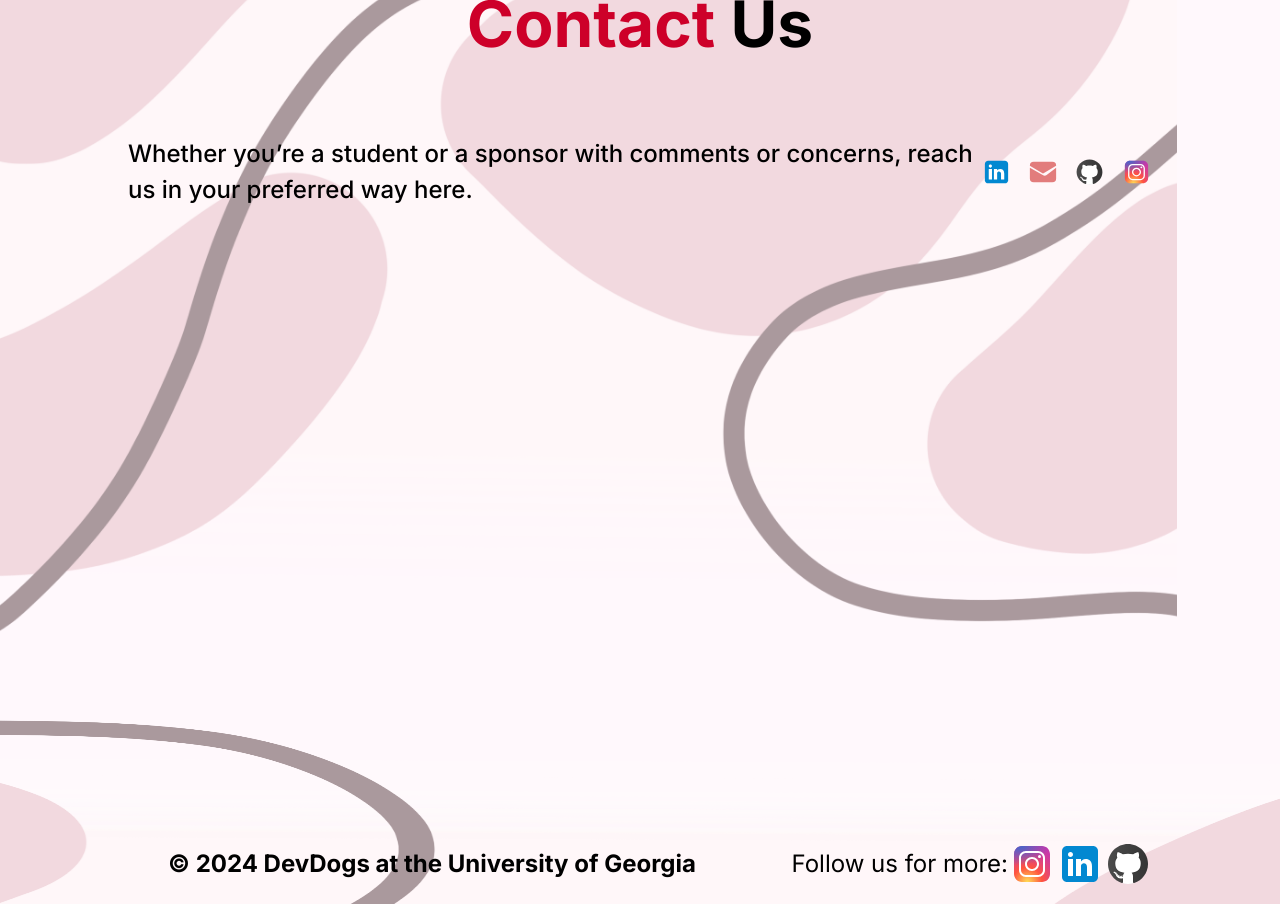
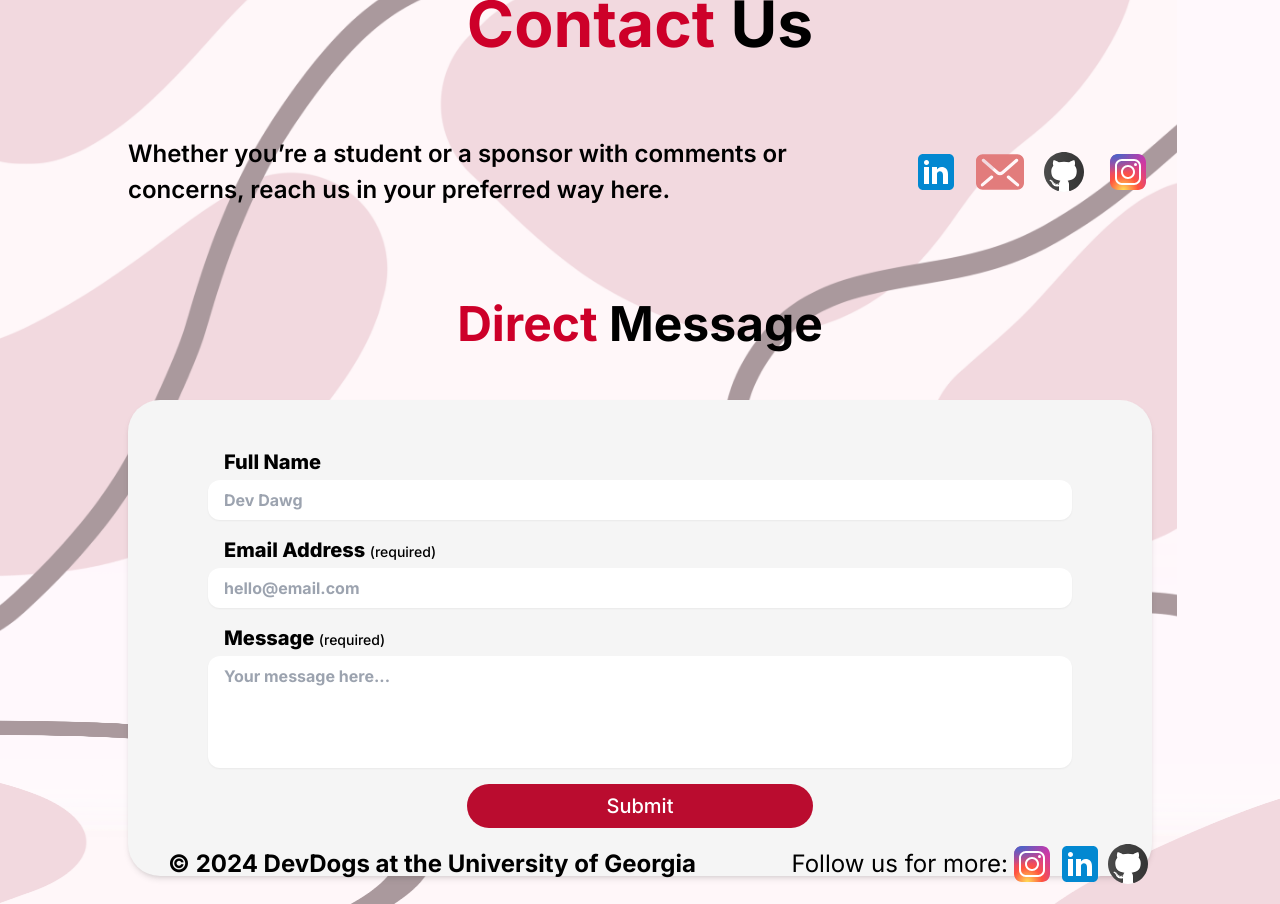
Before and after one commit to DevDogs-UGA/DevDogs-Website, a Next.js app: page /contact in a window 1280 px wide. Shown: the part 240-1144 px from the top of the page. Built offline with nearby package versions, Linux system fonts and the light colour scheme.

Commit message:
completed frontend contact page

```diff
--- /dev/null
+++ b/src/app/components/DirectMessageForm.js
@@ -0,0 +1,88 @@
+"use client"
+import { useState } from 'react';
+
+export default function DirectMessageForm()
+{
+ const [formData, setFormData] = useState({
+  fullname: '',
+  email: '',
+  message: ''
+ });
+
+ const handleChange = (e) =>
+ {
+  const { name, value } = e.target;
+  setFormData((prevData) => ({
+   ...prevData,
+   [name]: value,
+  }));
+ };
+
+ const handleSubmit = (e) =>
+ {
+  e.preventDefault();
+  // Handle form submission logic here, e.g., sending the data to an API.
+  // console.log(formData);
+ };
+
+ return (
+
+  <div>
+
+   <div className='text-center mt-20 mb-10'>
+    <p className='inline text-[3rem] font-bold text-UGASecondary '>Direct </p><p className='inline text-[3rem] font-bold text-black'>Message</p>
+   </div>
+
+
+   <form onSubmit={handleSubmit} className="rounded-[2rem] mx-auto px-[3rem] py-[2rem] md:px-[5rem] md:py-[3rem] bg-[#f5f5f5] shadow-md ">
+    <div className="mb-4">
+     <label htmlFor="fullname" className="pl-4 block text-xl font-extrabold ">Full Name</label>
+     <input
+      type="text"
+      id="fullname"
+      name="fullname"
+      placeholder='Dev Dawg'
+      value={formData.fullname}
+      onChange={handleChange}
+
+      className="font-bold mt-1 block w-full px-4 py-2   rounded-xl outline-none shadow-sm focus:ring-2 focus:ring-UGASecondary"
+     />
+    </div>
+    <div className="mb-4">
+     <label htmlFor="email" className="pl-4 block text-xl font-extrabold ">Email Address <p className='inline text-sm font-medium'>(required)</p></label>
+     <input
+      type="email"
+      id="email"
+      name="email"
+      value={formData.email}
+      onChange={handleChange}
+      placeholder='hello@email.com'
+      required
+      className="font-bold mt-1 block w-full px-4 py-2  rounded-xl outline-none shadow-sm focus:ring-2 focus:ring-UGASecondary"
+     />
+    </div>
+    <div className="mb-4 ">
+     <label htmlFor="message" className="pl-4 block text-xl font-extrabold ">Message <p className='inline text-sm font-medium'>(required)</p></label>
+     <textarea
+      id="message"
+      name="message"
+      value={formData.message}
+      onChange={handleChange}
+      required
+      placeholder='Your message here...'
+      rows="4"
+      className="font-bold mt-1 block resize-none w-full px-4 py-2  rounded-xl outline-none shadow-sm focus:ring-2 focus:ring-UGASecondary "
+     />
+    </div>
+    <div className="flex justify-center">
+     <button
+      type="submit"
+      className="w-[40%] py-2 bg-UGA text-white font-medium text-xl rounded-full hover:bg-black transition ease-in-out duration-150"
+     >
+      Submit
+     </button>
+    </div>
+   </form>
+  </div>
+ );
+}
--- a/src/app/contact/page.js
+++ b/src/app/contact/page.js
@@ -4,6 +4,7 @@ import GitHubIcon from "@/app/images/github.svg"
 import LinkedInIcon from "@/app/images/linkedin.svg"
 import Image from "next/image"
 import Link from "next/link"
+import DirectMessageForm from "../components/DirectMessageForm"
 
 const Page = () =>
 {
@@ -14,10 +15,13 @@ const Page = () =>
                 <h2 className="font-bold inline text-[2.5rem] md:text-[3.5rem] lg:text-[4rem]">Us</h2>
 
             </div>
-            <div className="text-center sm:text-left flex flex-wrap sm:flex-nowrap ">
-                <p className="font-[500]">Whether you’re a student or a sponsor with comments or concerns, reach us in your preferred way here.</p>
+            <div className="text-center sm:text-left flex flex-col md:flex-row md:flex-nowrap gap-4">
+                <div className="md:basis-2/3">
+                    <p className="font-[600]" >Whether you’re a student or a sponsor with comments or concerns, reach us in your preferred way here.</p>
+                </div>
 
-                <div className=" flex flex-nowrap items-center justify-around gap-4">
+
+                <div className=" md:basis-1/3 flex items-center justify-center md:justify-end gap-4">
                     <Link target="_blank" href={"https://www.linkedin.com/company/devdogs-uga/posts/?feedView=all"}><Image src={LinkedInIcon} /></Link>
 
                     <Link target="_blank" href={"mailto:devdogs@uga.edu"}><Image src={EMailIcon} /></Link>
@@ -28,6 +32,8 @@ const Page = () =>
 
                 </div>
             </div>
+
+            <DirectMessageForm/>
         </div>
     )
 }
```
Also changed, not shown: src/app/images/mail.svg.
